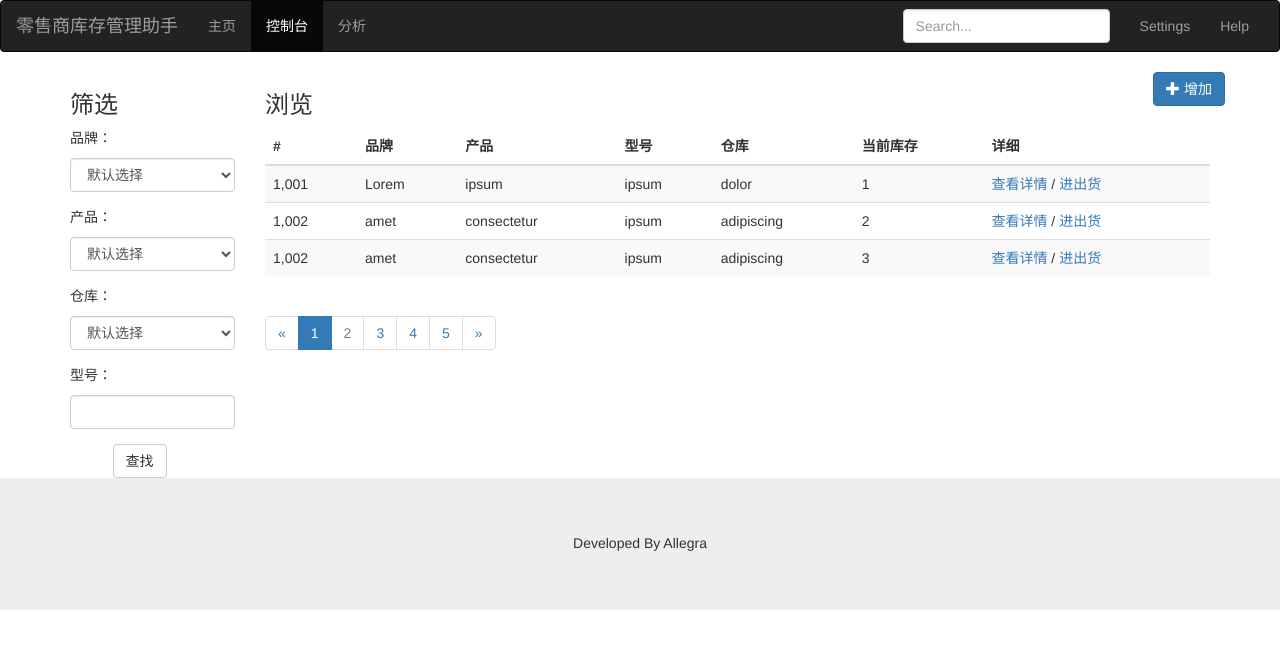
After one commit to flineca/retail-assistant, a Django app: page /control/ in a window 1280 px wide. The commit adds this page. Shown: the top 649 px of the page. Run offline with Django 3.2, Linux system fonts and the light colour scheme; some libraries are stand-ins or nearby versions.

Commit message:
basic frontend demo(bootstrap)

```diff
--- a/RetailAssistant/RetailAssistant/urls.py
+++ b/RetailAssistant/RetailAssistant/urls.py
@@ -29,7 +29,10 @@ from django.urls import path
 from . import views
 
 urlpatterns = [
-    url(r'^$', views.home),
+    # url(r'^$', views.home),
+    path('', views.home),
     path('home/', views.home),
+    path('dashboard/', views.dashboard),
+    path('control/', views.control),
     path('hello/', views.hello),
 ]
--- a/RetailAssistant/RetailAssistant/views.py
+++ b/RetailAssistant/RetailAssistant/views.py
@@ -6,6 +6,16 @@ def hello(request):
 from django.shortcuts import render
 
 def home(request):
-    context          = {}
-    context['welcome'] = 'The project has been created successfully!'
+    context = {}
+    context['welcome_string'] = 'The project has been created successfully!'
     return render(request, 'home.html', context)
+
+def dashboard(request):
+    context = {}
+    context['welcome_string'] = 'The project has been created successfully!'
+    return render(request, 'dashboard.html', context)
+
+def control(request):
+    context = {}
+    context['welcome_string'] = 'The project has been created successfully!'
+    return render(request, 'control.html', context)
--- /dev/null
+++ b/RetailAssistant/templates/control.html
@@ -0,0 +1,297 @@
+<!DOCTYPE html>
+<html>
+<head>
+	<meta charset="utf-8">
+	<title>零售商库存管理助手</title>
+	<link rel="stylesheet" href="https://cdn.staticfile.org/twitter-bootstrap/3.3.7/css/bootstrap.min.css">
+  <!-- <link href="./bootstrap/css/bootstrap.min.css" rel="stylesheet" media="screen"> -->
+  <link href="https://cdn.staticfile.org/twitter-bootstrap/3.3.7/css/bootstrap-datetimepicker.min.css" rel="stylesheet" media="screen">
+	<script src="https://cdn.staticfile.org/jquery/2.1.1/jquery.min.js"></script>
+	<script src="https://cdn.staticfile.org/twitter-bootstrap/3.3.7/js/bootstrap.min.js"></script>
+
+	<style>
+    .fakeimg {
+        height: 200px;
+         background: #aaa;
+    }
+  </style>
+</head>
+<body>
+<!-- <div class="jumbotron text-center" style="margin-bottom:0">
+  <h1>我的第一个 Bootstrap 页面</h1>
+  <p>重置浏览器窗口大小查看效果！</p>
+</div> -->
+
+<nav class="navbar navbar-inverse">
+  <div class="container-fluid">
+    <div class="navbar-header">
+      <button type="button" class="navbar-toggle" data-toggle="collapse" data-target="#myNavbar">
+        <span class="icon-bar"></span>
+        <span class="icon-bar"></span>
+        <span class="icon-bar"></span>
+      </button>
+      <a class="navbar-brand" href="#">零售商库存管理助手</a>
+    </div>
+    <div class="collapse navbar-collapse" id="myNavbar">
+      <ul class="nav navbar-nav">
+        <li><a href="#">主页</a></li>
+        <li class="active"><a href="#">控制台</a></li>
+        <li><a href="#">分析</a></li>
+      </ul>
+      <ul class="nav navbar-nav navbar-right">
+        <li><a href="#">Settings</a></li>
+        <li><a href="#">Help</a></li>
+      </ul>
+      <form class="navbar-form navbar-right">
+        <input type="text" class="form-control" placeholder="Search...">
+      </form>
+    </div>
+  </div>
+</nav>
+
+<div class="container">
+  <div class="row">
+    <div class="col-sm-2">
+      <h3>筛选</h3>
+
+      <form role="form">
+        <div class="form-group">
+          <p>品牌：</p>
+          <select class="form-control">
+            <option value="">默认选择</option>
+          </select>
+        </div>
+        <div class="form-group">
+          <p>产品：</p>
+          <select class="form-control">
+            <option value="">默认选择</option>
+          </select>
+        </div>
+        <div class="form-group">
+          <p>仓库：</p>
+          <select class="form-control">
+            <option value="">默认选择</option>
+          </select>
+        </div>
+        <div class="form-group">
+          <p>型号：</p>
+          <input class="form-control" type="text" placeholder="">
+        </div>
+
+        <div class="form-group">
+          <div class="col-sm-offset-2 col-sm-10">
+            <button type="submit" class="btn btn-default">查找</button>
+          </div>
+        </div>
+
+
+      </form>
+    </div>
+    <div class="col-sm-10">
+      <ul class="nav navbar-nav navbar-right">
+        <li><button class="btn btn-primary" data-toggle="modal" data-target="#addItem"><span class="glyphicon glyphicon-plus"></span> 增加</button></li>
+      </ul>
+      <div class="modal fade" id="addItem" tabindex="-1" role="dialog" aria-labelledby="myModalLabel" aria-hidden="true">
+            <div class="modal-dialog">
+                <div class="modal-content">
+                    <div class="modal-header">
+                        <button type="button" class="close" data-dismiss="modal" aria-hidden="true">&times;</button>
+                        <h4 class="modal-title" id="myModalLabel">增加产品</h4>
+                    </div>
+                    <div class="modal-body">
+                      暂时不可用
+                    </div>
+                    <div class="modal-footer">
+                        <button type="button" class="btn btn-default" data-dismiss="modal">取消</button>
+                        <button type="button" class="btn btn-primary">提交</button>
+                    </div>
+                </div><!-- /.modal-content -->
+            </div><!-- /.modal -->
+        </div>
+
+
+      <h3>浏览</h3>
+
+      <div class="table-responsive">
+        <table class="table table-striped">
+          <thead>
+            <tr>
+              <th>#</th>
+              <th>品牌</th>
+              <th>产品</th>
+              <th>型号</th>
+              <th>仓库</th>
+              <th>当前库存</th>
+              <th>详细</th>
+            </tr>
+          </thead>
+          <tbody>
+            <tr>
+              <td>1,001</td>
+              <td>Lorem</td>
+              <td>ipsum</td>
+              <td>ipsum</td>
+              <td>dolor</td>
+              <td>1</td>
+              <td>
+                <a href="#" data-toggle="modal" data-target="#info">查看详情</a> /
+                <a href="#" data-toggle="modal" data-target="#operate">进出货</a>
+              </td>
+            </tr>
+            <tr>
+              <td>1,002</td>
+              <td>amet</td>
+              <td>consectetur</td>
+              <td>ipsum</td>
+              <td>adipiscing</td>
+              <td>2</td>
+              <td>
+                <a href="#" data-toggle="modal" data-target="#info">查看详情</a> /
+                <a href="#" data-toggle="modal" data-target="#operate">进出货</a>
+              </td>
+            </tr>
+            <tr>
+              <td>1,002</td>
+              <td>amet</td>
+              <td>consectetur</td>
+              <td>ipsum</td>
+              <td>adipiscing</td>
+              <td>3</td>
+              <td>
+                <a href="#" data-toggle="modal" data-target="#info">查看详情</a> /
+                <a href="#" data-toggle="modal" data-target="#operate">进出货</a>
+              </td>
+            </tr>
+          </tbody>
+        </table>
+
+        <div class="modal fade" id="info" tabindex="-1" role="dialog" aria-labelledby="myModalLabel" aria-hidden="true">
+            <div class="modal-dialog">
+                <div class="modal-content">
+                    <div class="modal-header">
+                        <button type="button" class="close" data-dismiss="modal" aria-hidden="true">&times;</button>
+                        <h4 class="modal-title" id="myModalLabel">查看详情</h4>
+                    </div>
+                    <div class="modal-body">
+                      <p>仓库 品牌 产品 型号</p>
+                      <div class="table-responsive">
+                        <table class="table table-striped">
+                          <thead>
+                            <tr>
+                              <th>日期</th>
+                              <th>实际售价</th>
+                              <th>数量</th>
+                              <th>顾客</th>
+                              <th>安装师傅</th>
+                              <th>进货渠道</th>
+                              <th>其他备注</th>
+                            </tr>
+                          </thead>
+                          <tbody>
+                            <tr>
+                              <td>2020/6/1</td>
+                              <td>Lorem</td>
+                              <td>ipsum</td>
+                              <td>ippppppsum</td>
+                              <td>ipsummmmmm</td>
+                              <td>ipsum</td>
+                              <td>ipsum</td>
+                            </tr>
+                            <tr>
+                              <td>2020/6/1</td>
+                              <td>Lorem</td>
+                              <td>ipsum</td>
+                              <td>ippppppsum</td>
+                              <td>ipsummmmmm</td>
+                              <td>ipsum</td>
+                              <td>ipsum</td>
+                            </tr>
+                          </tbody>
+                        </table>
+                      </div>
+                    </div>
+
+                    <div class="modal-footer">
+                        <button type="button" class="btn btn-default" data-dismiss="modal">关闭</button>
+                    </div>
+                </div><!-- /.modal-content -->
+            </div><!-- /.modal -->
+        </div>
+        <div class="modal fade" id="operate" tabindex="-1" role="dialog" aria-labelledby="myModalLabel" aria-hidden="true">
+            <div class="modal-dialog">
+                <div class="modal-content">
+                    <div class="modal-header">
+                        <button type="button" class="close" data-dismiss="modal" aria-hidden="true">&times;</button>
+                        <h4 class="modal-title" id="myModalLabel">进出货</h4>
+                    </div>
+                    <div class="modal-body">
+
+                      <form class="form-horizontal" role="form">
+                        <div class="form-group">
+                          <label class="col-sm-2 control-label">日期</label>
+                          <div class="col-sm-10">
+                            <div class="controls input-append date form_date" data-date="" data-date-format="dd MM yyyy" data-link-field="dtp_input" data-link-format="yyyy-mm-dd">
+                              <input size="16" type="text" value="" readonly>
+                              <span class="add-on"><i class="icon-remove"></i></span>
+                              <span class="add-on"><i class="icon-th"></i></span>
+                            </div>
+                          </div>
+                        </div>
+                        <div class="form-group">
+                          <label class="col-sm-2 control-label">价格</label>
+                          <div class="col-sm-10"><input class="form-control" type="text" placeholder=""></div>
+                        </div>
+                        <div class="form-group">
+                          <label class="col-sm-2 control-label">数量</label>
+                          <div class="col-sm-10"><input class="form-control" type="number" placeholder=""></div>
+                        </div>
+                        <div class="form-group">
+                          <label class="col-sm-2 control-label">顾客</label>
+                          <div class="col-sm-10"><input class="form-control" type="text" placeholder=""></div>
+                        </div>
+                        <div class="form-group">
+                          <label class="col-sm-2 control-label">安装师傅</label>
+                          <div class="col-sm-10"><input class="form-control" type="text" placeholder=""></div>
+                        </div>
+                        <div class="form-group">
+                          <label class="col-sm-2 control-label">进货渠道</label>
+                          <div class="col-sm-10"><input class="form-control" type="text" placeholder=""></div>
+                        </div>
+                        <div class="form-group">
+                          <label class="col-sm-2 control-label">其他备注</label>
+                          <div class="col-sm-10"><input class="form-control" type="text" placeholder=""></div>
+                        </div>
+
+                      </form>
+                    </div>
+                    <div class="modal-footer">
+                        <button type="button" class="btn btn-default" data-dismiss="modal">关闭</button>
+                        <button type="button" class="btn btn-primary">提交</button>
+                    </div>
+                </div><!-- /.modal-content -->
+            </div><!-- /.modal -->
+        </div>
+
+
+        <ul class="pagination">
+          <li><a href="#">&laquo;</a></li>
+          <li class="active"><a href="#">1</a></li>
+          <li class="disabled"><a href="#">2</a></li>
+          <li><a href="#">3</a></li>
+          <li><a href="#">4</a></li>
+          <li><a href="#">5</a></li>
+          <li><a href="#">&raquo;</a></li>
+        </ul>
+
+      </div>
+
+    </div>
+  </div>
+</div>
+
+<div class="jumbotron text-center" style="margin-bottom:0">
+  <h5>Developed By Allegra</h>
+</div>
+
+</body>
+</html>
```
Also changed, not shown: RetailAssistant/database.py (added, +32 -0 lines), RetailAssistant/templates/dashboard.html (added, +170 -0 lines), RetailAssistant/templates/first.html (added, +26 -0 lines), RetailAssistant/templates/home.html (+78 -1 lines), README.md.
